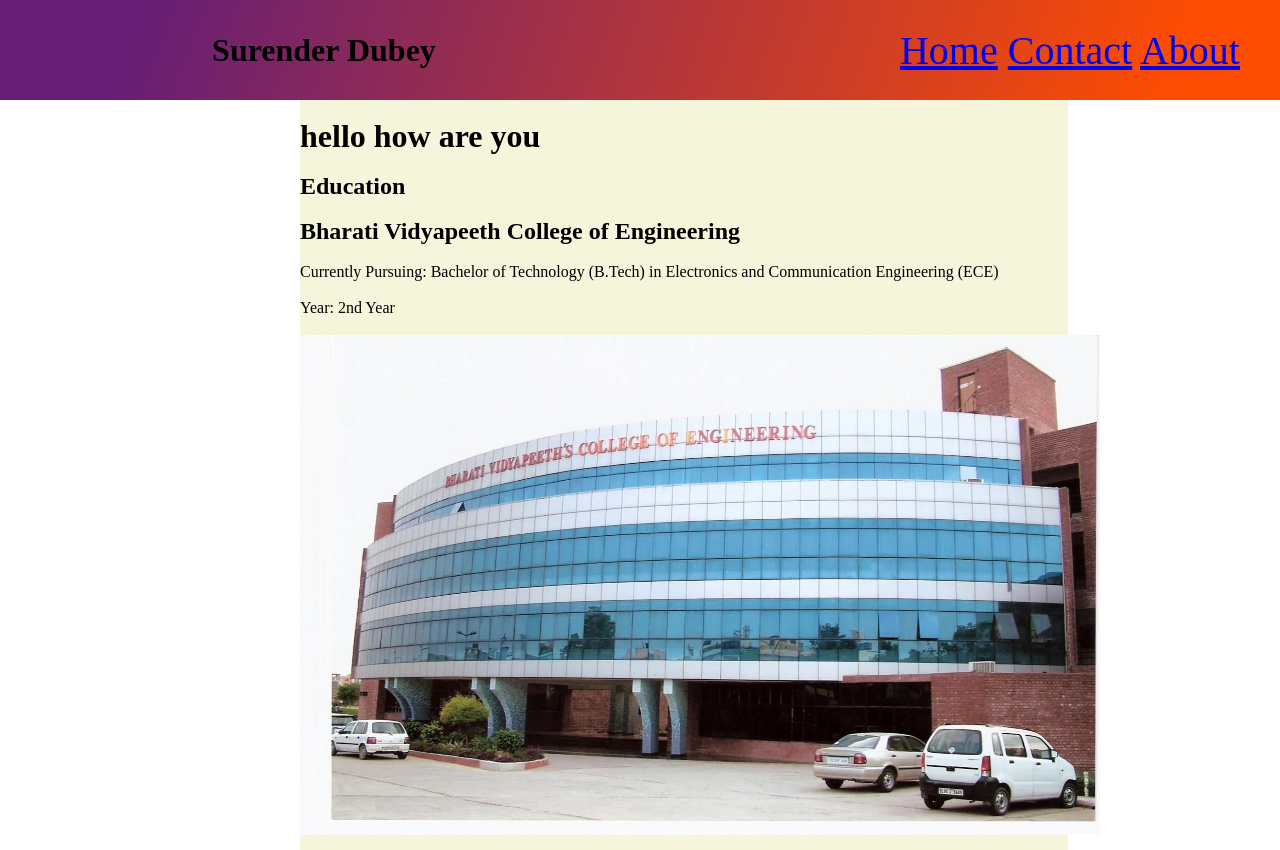
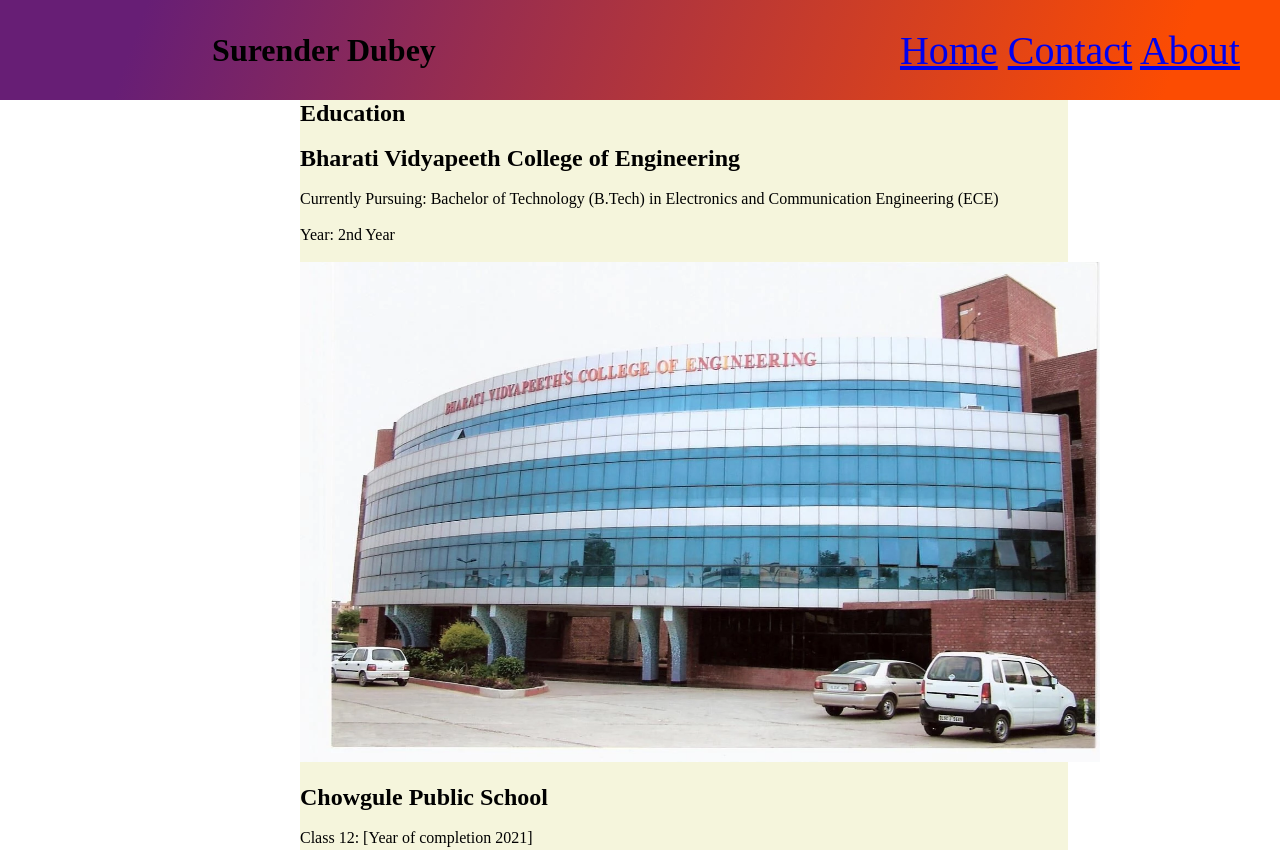
Before and after one commit to Surenderdubeyofficial/website, a plain HTML site: page index.html in a window 1280 px wide. Shown: the top 850 px of the page. Drawn offline with Linux system fonts and the light colour scheme.

Commit message:
file index.html changesadded

```diff
--- a/index.html
+++ b/index.html
@@ -21,9 +21,6 @@
         </div>
         <div class="box2">
             <div class="leftbox">
-                <br>
-                <h1>hello how are you</h1>
-                <br>
                 <header> <h2>Education</h2>
                  </header>
                 <br>
```
